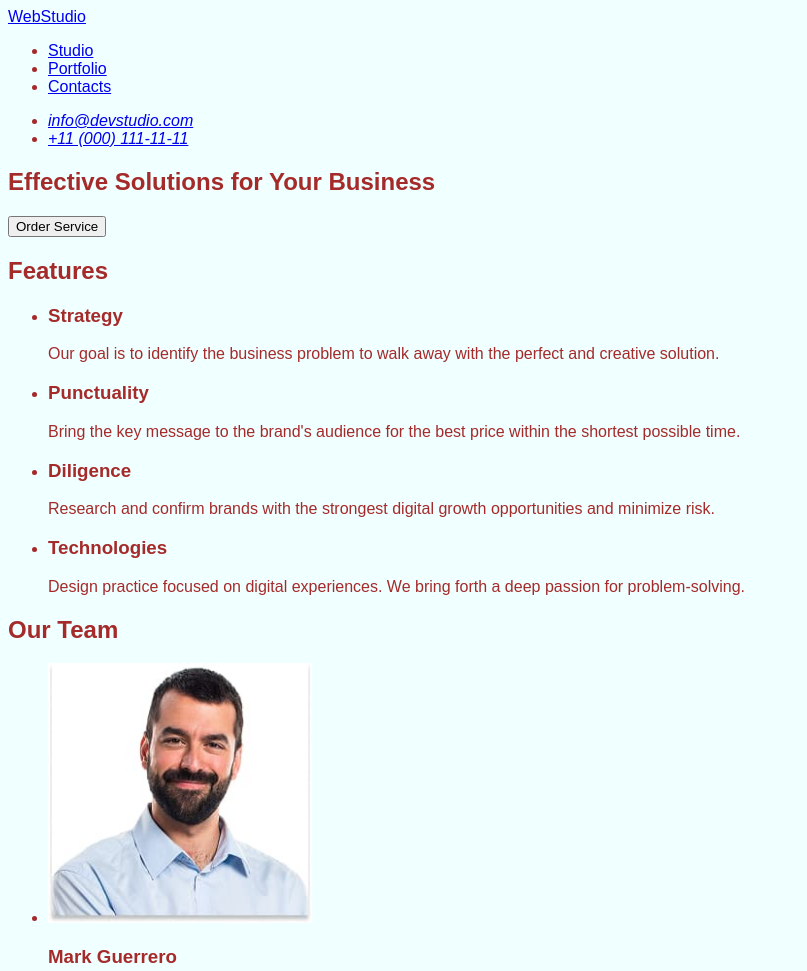
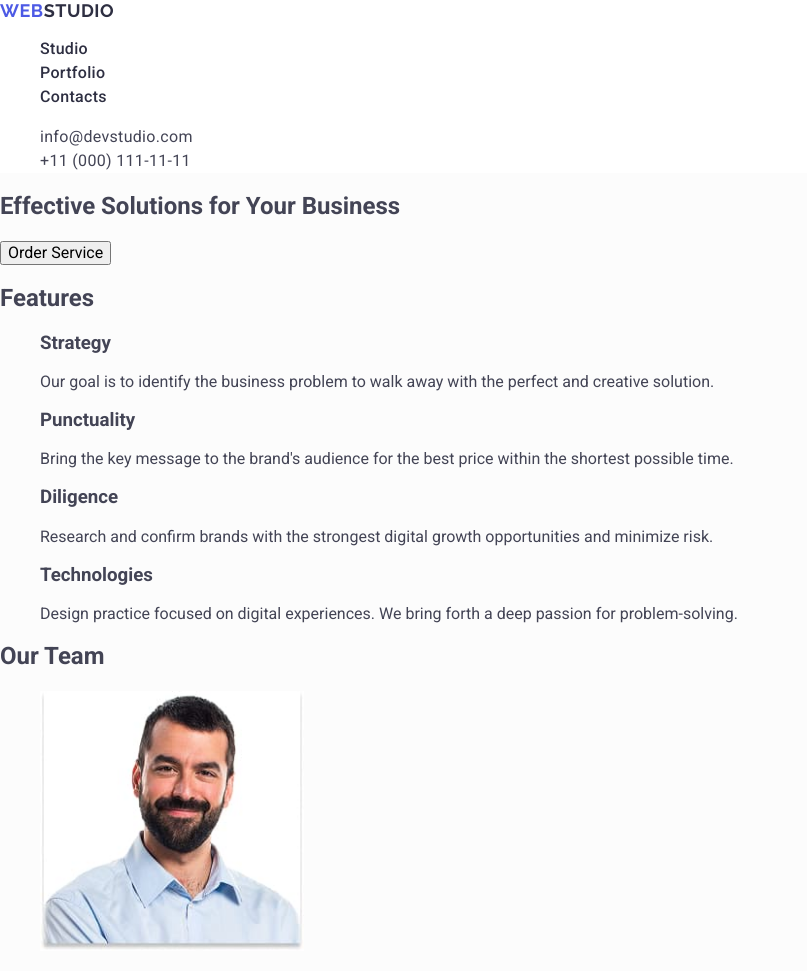
Before and after one commit to SerdiukSerhii/goit-markup-hw-02, a plain HTML site: page index.html in a window 1280 px wide. Shown: the top 971 px of the page, without its empty margins (0-807 px from the left). Drawn offline with nearby package versions, Linux system fonts and the light colour scheme.

Commit message:
add header css

```diff
--- a/css/styles.css
+++ b/css/styles.css
@@ -1,5 +1,79 @@
+/* font-family: "Raleway", sans-serif; */
+
 body {
-  font-family: sans-serif;
-  color: brown;
-  background-color: azure;
+  font-family: 'Roboto', sans-serif;
+  color: #434455;
+  background-color: #fcfcfc;
 }
+
+ul {
+  list-style-type: none;
+}
+
+a {
+  text-decoration: none;
+}
+
+/* #region header */
+
+.page-header {
+  background-color: #ffffff;
+}
+
+.logo {
+  font-family: 'Raleway', sans-serif;
+  color: #4d5ae5;
+  text-transform: uppercase;
+  line-height: 1.17;
+  letter-spacing: 0.03em;
+  font-weight: 700;
+  font-size: 18px;
+}
+
+.heder-logo .text-logo {
+  color: #2e2f42;
+}
+
+.nav-link {
+  font-weight: 500;
+  font-size: 16px;
+  line-height: 1.5;
+  letter-spacing: 0.02em;
+  color: #2e2f42;
+}
+
+.nav-link:hover,
+.contacts-link:hover,
+.nav-link:focus,
+.contacts-link:focus {
+  color: #404bbf;
+}
+
+.contacts {
+  font-style: normal;
+}
+
+.contacts-link {
+  font-size: 16px;
+  line-height: 1.5;
+  letter-spacing: 0.02em;
+  color: #434455;
+}
+
+/* #endregion header */
+
+/* #region footer */
+.page-footer {
+  background-color: #2e2f42;
+}
+.footer-logo .text-logo {
+  color: #f4f4fd;
+}
+
+.footer-item {
+  font-size: 16px;
+  line-height: 1.5;
+  letter-spacing: 0.02em;
+  color: #f4f4fd;
+}
+/* #endregion footer */
--- a/index.html
+++ b/index.html
@@ -4,23 +4,52 @@
     <meta charset="UTF-8" />
     <meta name="viewport" content="width=device-width, initial-scale=1.0" />
     <title>Web-Studio</title>
+    <link rel="preconnect" href="https://fonts.googleapis.com" />
+    <link rel="preconnect" href="https://fonts.gstatic.com" crossorigin />
+    <link
+      href="https://fonts.googleapis.com/css2?family=Raleway:ital,wght@0,700;1,700&family=Roboto:ital,wght@0,100..900;1,100..900&display=swap"
+      rel="stylesheet"
+    />
+    <link
+      rel="stylesheet"
+      href="https://cdnjs.cloudflare.com/ajax/libs/modern-normalize/3.0.1/modern-normalize.min.css"
+      integrity="sha512-q6WgHqiHlKyOqslT/lgBgodhd03Wp4BEqKeW6nNtlOY4quzyG3VoQKFrieaCeSnuVseNKRGpGeDU3qPmabCANg=="
+      crossorigin="anonymous"
+      referrerpolicy="no-referrer"
+    />
     <link rel="stylesheet" href="./css/styles.css" />
   </head>
   <body>
     <!-- #region header -->
-    <header>
-      <nav>
-        <a href="./index.html">WebStudio</a>
-        <ul>
-          <li><a href="#">Studio</a></li>
-          <li><a href="#">Portfolio</a></li>
-          <li><a href="#">Contacts</a></li>
+    <header class="page-header">
+      <nav class="header-nav">
+        <a class="logo heder-logo" href="./index.html"
+          >Web<span class="text-logo">Studio</span></a
+        >
+        <ul class="nav-list">
+          <li class="nav-item">
+            <a href="./index.html" class="nav-link">Studio</a>
+          </li>
+          <li class="nav-item">
+            <a href="#" class="nav-link">Portfolio</a>
+          </li>
+          <li class="nav-item">
+            <a href="#" class="nav-link">Contacts</a>
+          </li>
         </ul>
       </nav>
-      <address>
-        <ul>
-          <li><a href="mailto:info@devstudio.com">info@devstudio.com</a></li>
-          <li><a href="tel:+110001111111">+11 (000) 111-11-11</a></li>
+      <address class="contacts">
+        <ul class="contacts-list">
+          <li class="contacts-item">
+            <a class="contacts-link" href="mailto:info@devstudio.com"
+              >info@devstudio.com</a
+            >
+          </li>
+          <li class="contacts-item">
+            <a class="contacts-link" href="tel:+110001111111"
+              >+11 (000) 111-11-11</a
+            >
+          </li>
         </ul>
       </address>
     </header>
@@ -28,41 +57,41 @@
 
     <main>
       <!-- #region hero -->
-      <section>
-        <h1>Effective Solutions for Your Business</h1>
-        <button type="button">Order Service</button>
+      <section class="section-hero">
+        <h1 class="hero-title">Effective Solutions for Your Business</h1>
+        <button type="button" class="hero-item">Order Service</button>
       </section>
       <!-- #endregion hero -->
 
       <!-- #region features -->
 
-      <section>
-        <h2>Features</h2>
-        <ul>
-          <li>
-            <h3>Strategy</h3>
-            <p>
+      <section class="section-features">
+        <h2 class="features-title">Features</h2>
+        <ul class="features-list">
+          <li class="features-item">
+            <h3 class="features-contents-tiile">Strategy</h3>
+            <p class="features-contents-item">
               Our goal is to identify the business problem to walk away with the
               perfect and creative solution.
             </p>
           </li>
-          <li>
-            <h3>Punctuality</h3>
-            <p>
+          <li class="features-item">
+            <h3 class="features-contents-tiile">Punctuality</h3>
+            <p class="features-contents-item">
               Bring the key message to the brand's audience for the best price
               within the shortest possible time.
             </p>
           </li>
-          <li>
-            <h3>Diligence</h3>
-            <p>
+          <li class="features-item">
+            <h3 class="features-contents-tiile">Diligence</h3>
+            <p class="features-contents-item">
               Research and confirm brands with the strongest digital growth
               opportunities and minimize risk.
             </p>
           </li>
-          <li>
-            <h3>Technologies</h3>
-            <p>
+          <li class="features-item">
+            <h3 class="features-contents-tiile">Technologies</h3>
+            <p class="features-contents-item">
               Design practice focused on digital experiences. We bring forth a
               deep passion for problem-solving.
             </p>
@@ -185,9 +214,11 @@
 
     <!-- #region footer -->
 
-    <footer>
-      <a href="./index.html">WebStudio</a>
-      <p>
+    <footer class="page-footer">
+      <a class="logo footer-logo" href="./index.html"
+        >Web<span class="text-logo">Studio</span></a
+      >
+      <p class="footer-item">
         Increase the flow of customers and sales for your business with digital
         marketing & growth solutions.
       </p>
```
